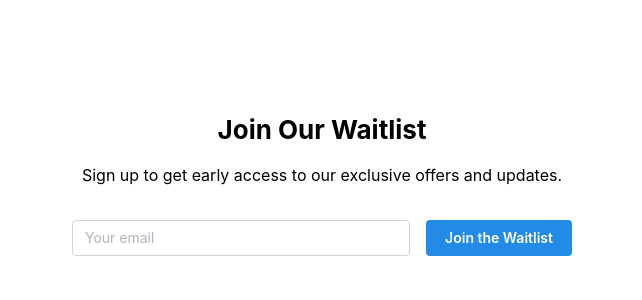
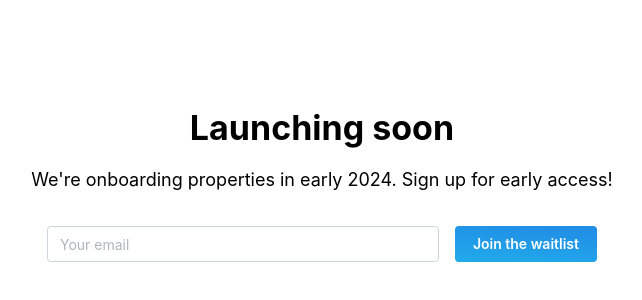
Before and after one commit to elgroose/lisy-mantine-sandbox, a Next.js app: page / in a window 1280 px wide. Shown: the part 216-516 px from the top of the page, without its empty margins (318-960 px from the left). Built offline with nearby package versions, Linux system fonts and the light colour scheme.

Commit message:
waitlist draft

```diff
--- a/components/Waitlist/Waitlist.tsx
+++ b/components/Waitlist/Waitlist.tsx
@@ -4,23 +4,6 @@ import React from 'react';
 
 export function Waitlist() {
   return (
-    //     <Container style={{ display: 'flex', flexDirection: 'column', alignItems: 'center', justifyContent: 'center', height: '100vh' }}>
-    //     <Title order={2}>Join Our Waitlist</Title>
-    //     <Text size="md" align="center" style={{ marginTop: '1rem' }}>
-    //       Sign up to get early access to our exclusive offers and updates.
-    //     </Text>
-
-    //     <Group align="center" spacing="sm" style={{ marginTop: '2rem', width: '100%', maxWidth: '600px' }}>
-    //       <TextInput
-    //         placeholder="Your email"
-    //         required
-    //         style={{ flexGrow: 1 }}
-    //       />
-    //       <Button variant="filled">
-    //         Join the Waitlist
-    //       </Button>
-    //     </Group>
-    //   </Container>
 
     <Container
       style={{
@@ -31,17 +14,25 @@ export function Waitlist() {
         height: '100vh',
       }}
     >
-      <Title order={2}>Join Our Waitlist</Title>
-      <Text size="md" align="center" style={{ marginTop: '1rem' }}>
-        Sign up to get early access to our exclusive offers and updates.
+      <Title order={1}>Launching soon</Title>
+
+      <Text fz="lg" lh="md" align="center" style={{ marginTop: '1rem', maxWidth: '800px' }}>
+        We're onboarding properties in early 2024. Sign up for early access!
       </Text>
+
       <Group
         align="center"
         spacing="sm"
-        style={{ marginTop: '2rem', width: '100%', maxWidth: '500px' }}
+        style={{ marginTop: '2rem', width: '100%', maxWidth: '550px' }}
       >
         <TextInput placeholder="Your email" required style={{ flexGrow: 1 }} />
-        <Button variant="filled">Join the Waitlist</Button>
+
+        <Button
+          variant="gradient"
+          gradient={{ from: 'blue', to: 'rgba(33, 171, 235, 1)', deg: 185 }}
+        >
+          Join the waitlist
+        </Button>
       </Group>
     </Container>
   );
```
Also changed, not shown: pages/index.tsx (+1 -12 lines).
